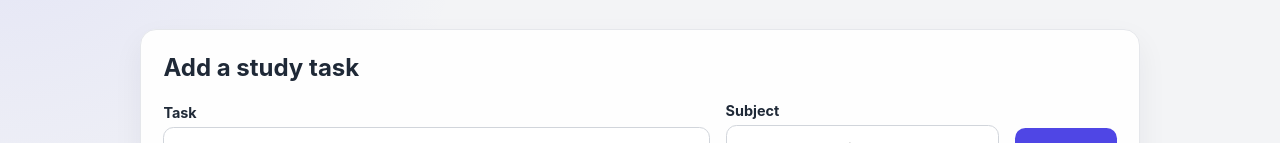
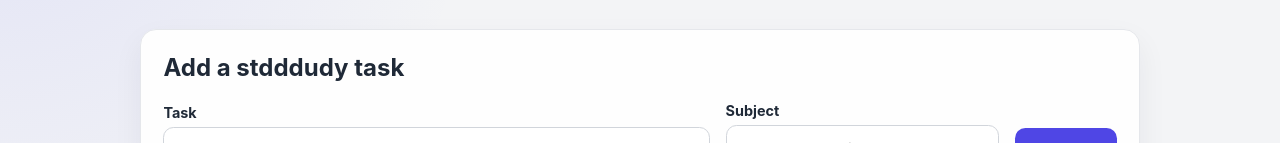
Before and after one commit to danielaStoe/mentoring-study-app, a website with bundled scripts: page index.html in a window 1280 px wide. Shown: the part 153-296 px from the top of the page. Built offline with nearby package versions, Linux system fonts and the light colour scheme.

Commit message:
Test change for branch

```diff
--- a/index.html
+++ b/index.html
@@ -14,7 +14,7 @@
         </header>
 
         <section class="panel" aria-labelledby="add-task-heading">
-            <h2 id="add-task-heading">Add a study task</h2>
+            <h2 id="add-task-heading">Add a stdddudy task</h2>
 
             <form id="task-form" class="task-form">
                 <div class="field">
```
